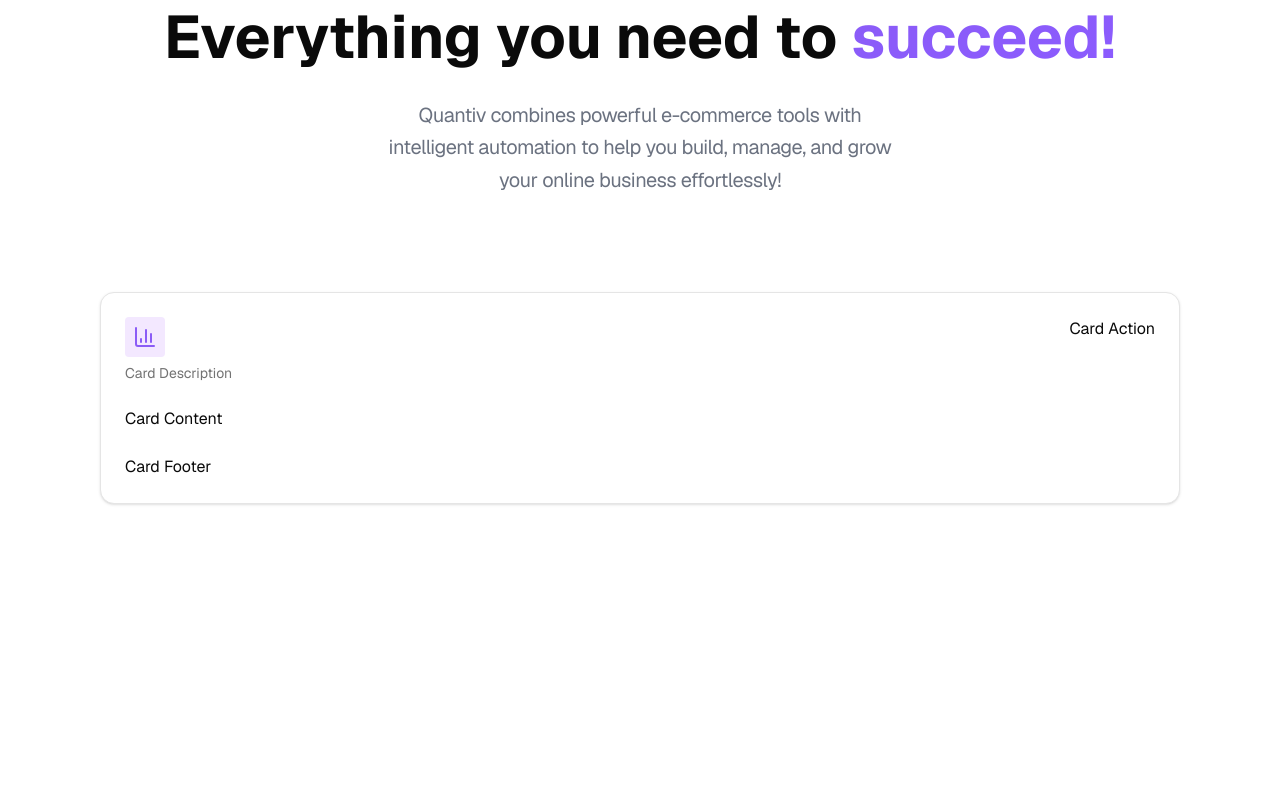
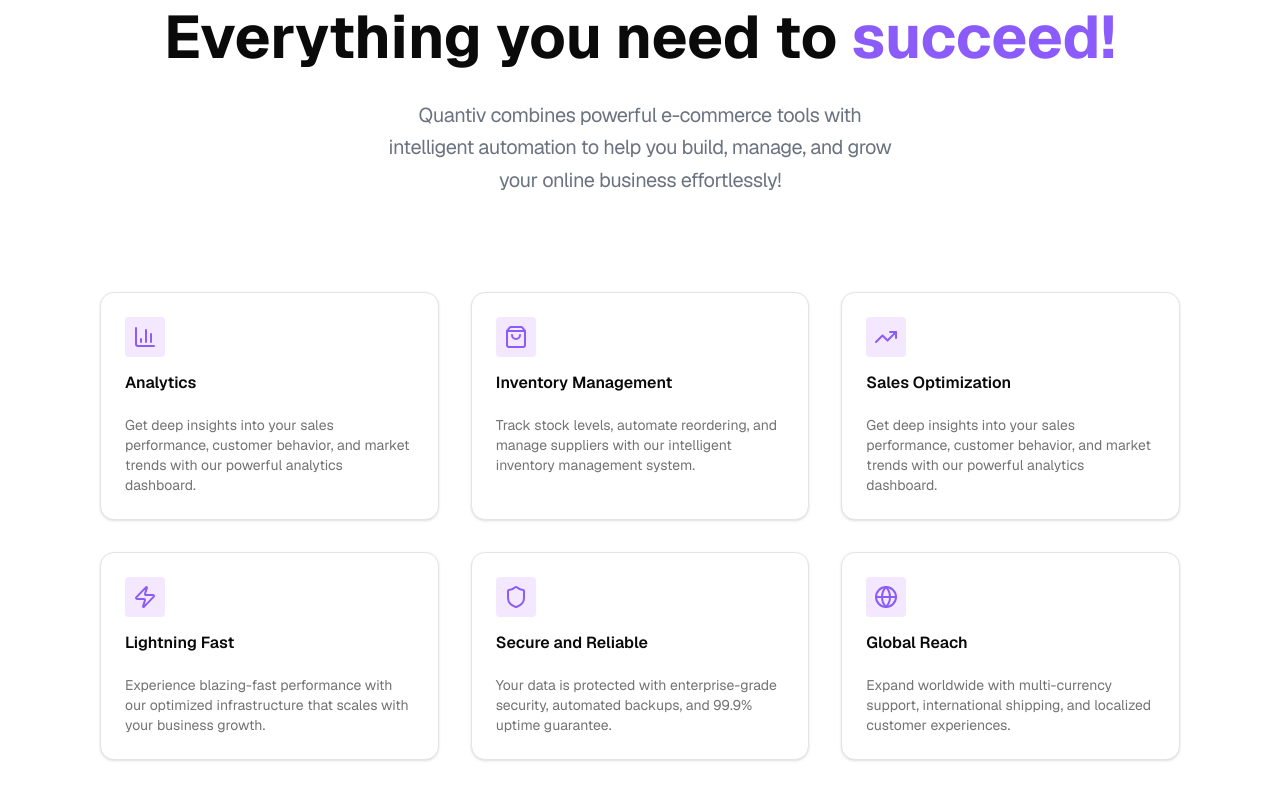
Before and after one commit to Kelechis19/Quantiv, a Next.js app in the folder quantiv_commerce/: page / in a window 1280 px wide. Shown: the part 640-1440 px from the top of the page. Before the commit the page ends 1168 px from the top, so only its background shows below. Built offline with nearby package versions, Linux system fonts and the light colour scheme.

Commit message:
Cards DOne

```diff
--- a/quantiv_commerce/src/app/page.js
+++ b/quantiv_commerce/src/app/page.js
@@ -1,6 +1,6 @@
 import Image from "next/image";
 import { Button } from "@/components/ui/button";
-import { Play, ChartColumn } from "lucide-react";
+import { Play, ChartColumn, ShoppingBag, TrendingUp } from "lucide-react";
 import {
 	Card,
 	CardAction,
@@ -10,6 +10,8 @@
 	CardHeader,
 	CardTitle,
 } from "@/components/ui/card";
+import { Featurecard } from "@/components/web/FeatureCard";
+import { FeatureSection } from "@/components/web/FeatureSection";
 
 export default function Home() {
 	return (
@@ -84,22 +86,49 @@
 					to help you build, manage, and grow your online business effortlessly!
 				</span>
 			</div>
-			<div className=' items-center justify-center px-6 py-6 lg:px-25 lg:pt-10 overflow-hidden  '>
+			<div className=''>
+				{/* <Card>
+					<CardHeader>
+						<CardTitle className=''>
+							<ChartColumn className='text-[#8B5CF6] transform bg-purple-100 rounded w-10 h-10 p-2   ' />
+						</CardTitle>
+
+						<CardTitle className='pt-3 '>Advanced Analytics</CardTitle>
+					</CardHeader>
+
+					<CardDescription className=''>
+						Get deep insights into your sales performance, customer behavior,
+						and market trends with our powerful analytics dashboard.
+					</CardDescription>
+				</Card>
 				<Card>
 					<CardHeader>
-						<CardTitle>
-							<ChartColumn className="text-[#8B5CF6] transform hover:scale-[1.02] bg-purple-100 rounded w-10 h-10 p-2  " />
+						<CardTitle className=''>
+							<ShoppingBag className='text-[#8B5CF6] transform hover:scale-[1.02] bg-purple-100 rounded w-10 h-10 p-2   ' />
 						</CardTitle>
-						<CardDescription>Card Description</CardDescription>
-						<CardAction>Card Action</CardAction>
+
+						<CardTitle className='pt-3'>Inventory Management</CardTitle>
 					</CardHeader>
-					<CardContent>
-						<p>Card Content</p>
-					</CardContent>
-					<CardFooter>
-						<p>Card Footer</p>
-					</CardFooter>
+
+					<CardDescription className='flex items-center justify-center '>
+						Get deep insights into your sales performance, customer behavior,
+						and market trends with our powerful analytics dashboard.
+					</CardDescription>
 				</Card>
+				<Card>
+					<CardHeader>
+						<CardTitle className=''>
+							<TrendingUp className='text-[#8B5CF6] transform hover:scale-[1.02] bg-purple-100 rounded w-10 h-10 p-2   ' />
+						</CardTitle>
+
+						<CardTitle className='pt-3'>Sales Optimization</CardTitle>
+					</CardHeader>
+
+					<CardDescription className='pl-6'>
+						Boost your revenue with AI-powered recommendations, dynamic pricing, and conversion rate optimization tools.
+					</CardDescription>
+				</Card> */}
+				<FeatureSection/>
 			</div>
 		</main>
 	);
--- a/quantiv_commerce/src/components/ui/card.jsx
+++ b/quantiv_commerce/src/components/ui/card.jsx
@@ -10,7 +10,7 @@
     <div
       data-slot="card"
       className={cn(
-        "bg-card text-card-foreground flex flex-col gap-6 rounded-xl border py-6 shadow-sm transition-all duration-300 hover:shadow-lg hover:scale-[1.02] cursor-pointer",
+        "bg-card text-card-foreground flex flex-col gap-6 rounded-xl border py-6 shadow-sm transition-all duration-300 hover:shadow-lg hover:scale-[1.02] cursor-pointer   ",
         className
       )}
       {...props} />
@@ -45,18 +45,18 @@
 }
 
 function CardDescription({
-  className,
+  className="bg-black",
   ...props
 }) {
   return (
     <div
       data-slot="card-description"
-      className={cn("text-muted-foreground text-sm", className)}
+      className={cn("text-muted-foreground text-sm px-6", className)}
       {...props} />
   );
 }
 
-function CardAction({
+function  CardAction({
   className,
   ...props
 }) {
--- /dev/null
+++ b/quantiv_commerce/src/components/web/FeatureCard.jsx
@@ -0,0 +1,26 @@
+import {
+	Card,
+	CardAction,
+	CardContent,
+	CardDescription,
+	CardFooter,
+	CardHeader,
+	CardTitle,
+} from "@/components/ui/card";
+
+
+export const Featurecard = ({ icon, title, description }) => {
+	return (
+		// <div className='justify-center px-6 py-6 lg:px-25 lg:pt-10 overflow-hidden grid grid-cols-1 md:grid-cols-2 lg:grid-cols-3 gap-8  items-stretch '>
+			<Card className="hover:shadow-[0_10px_30px_-10px_#7019EE4D]">
+				<CardHeader>
+					<CardTitle className='text-[#8B5CF6] transform bg-purple-100 rounded w-10 h-10 p-2'>{icon}</CardTitle>
+
+					<CardTitle className='pt-3 '>{title}</CardTitle>
+				</CardHeader>
+
+				<CardDescription className=''>{description}</CardDescription>
+			</Card>
+		// </div>
+	);
+};
--- /dev/null
+++ b/quantiv_commerce/src/components/web/FeatureSection.jsx
@@ -0,0 +1,65 @@
+import { Featurecard } from "./FeatureCard";
+import {
+	ChartColumn,
+	ShoppingBag,
+	TrendingUp,
+	Zap,
+	Shield,
+	Globe,
+} from "lucide-react";
+
+const Features = [
+	{
+		icon: <ChartColumn />,
+		title: "Analytics",
+		description:
+			"Get deep insights into your sales performance, customer behavior, and market trends with our powerful analytics dashboard.",
+	},
+	{
+		icon: <ShoppingBag />,
+		title: "Inventory Management",
+		description:
+			"Track stock levels, automate reordering, and manage suppliers with our intelligent inventory management system.",
+	},
+	{
+		icon: <TrendingUp />,
+		title: "Sales Optimization",
+		description:
+			"Get deep insights into your sales performance, customer behavior, and market trends with our powerful analytics dashboard.",
+	},
+	{
+		icon: <Zap />,
+		title: "Lightning Fast",
+		description:
+			"Experience blazing-fast performance with our optimized infrastructure that scales with your business growth.",
+	},
+	{
+		icon: <Shield />,
+		title: "Secure and Reliable",
+		description:
+			"Your data is protected with enterprise-grade security, automated backups, and 99.9% uptime guarantee.",
+	},
+	{
+		icon: <Globe />,
+		title: "Global Reach",
+		description:
+			"Expand worldwide with multi-currency support, international shipping, and localized customer experiences.",
+	},
+];
+
+export const FeatureSection = () => {
+	return (
+		<section className=' px-6 py-10 lg:px-25 '>
+			<div className='grid grid-cols-1 md:grid-cols-2 lg:grid-cols-3 gap-8  '>
+				{Features.map((feature, i) => (
+					<Featurecard
+						key={i}
+						icon={feature.icon}
+						title={feature.title}
+						description={feature.description}
+					/>
+				))}
+			</div>
+		</section>
+	);
+};
```
